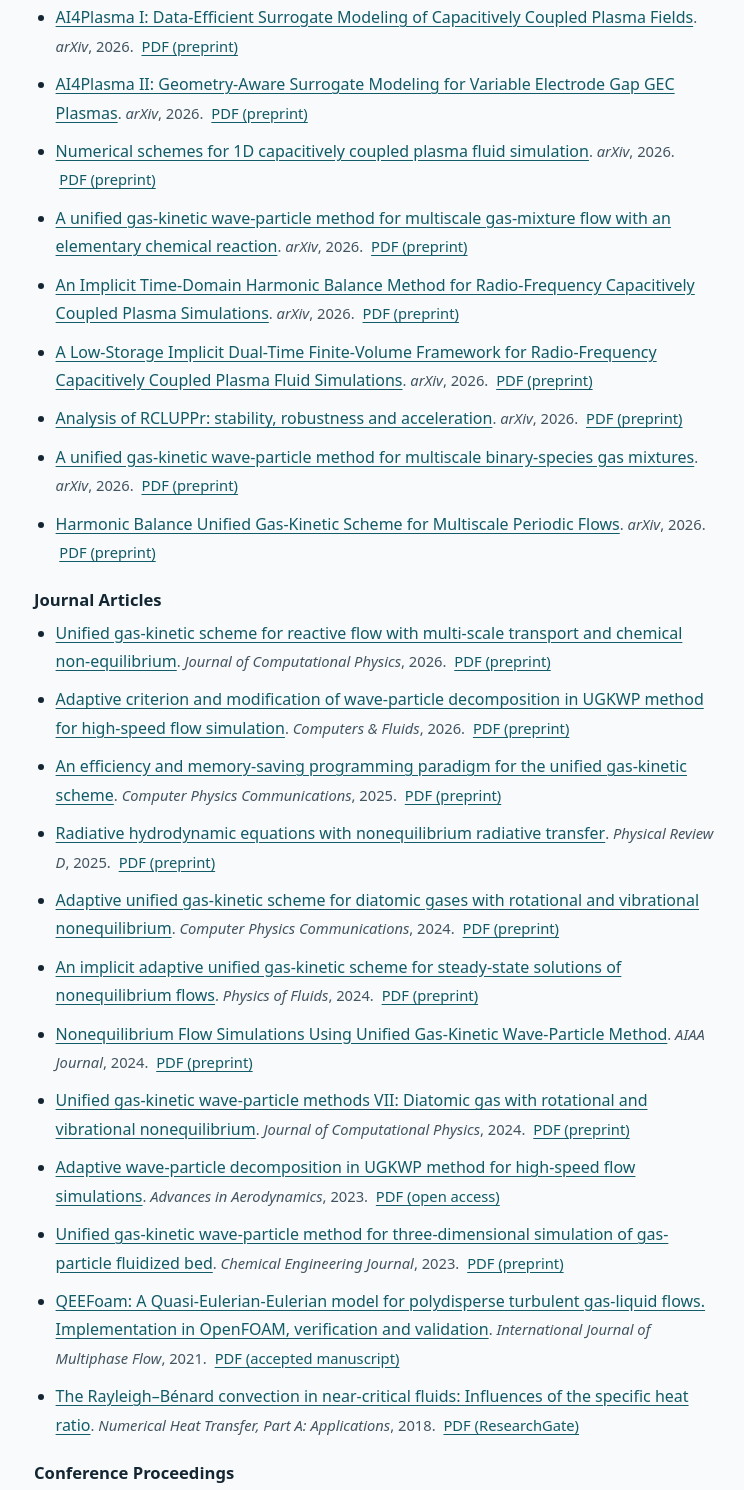
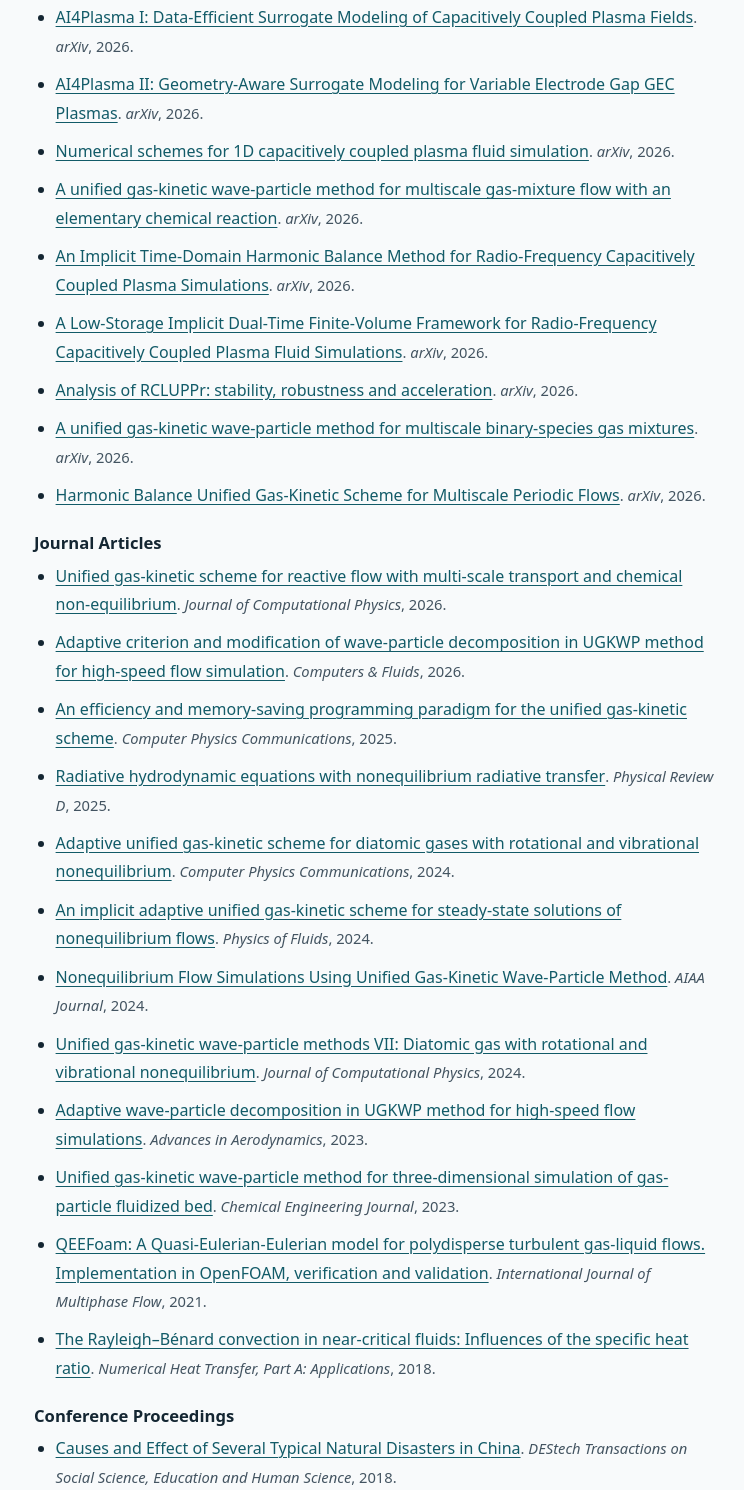
Before and after one commit to FrankWEI0423/frankwei0423.github.io, a plain HTML site: page en/index.html in a window 1280 px wide. Shown: the part 395-1885 px from the top of the page, without its empty margins (266-1010 px from the left). Drawn offline with Linux system fonts and the light colour scheme.

Commit message:
Link English publication titles directly to full-text PDFs

```diff
--- a/en/index.html
+++ b/en/index.html
@@ -28,7 +28,6 @@ ul{padding-left:1.35rem;margin:.5rem 0}
 li{margin-bottom:.62rem}
 .venue{color:var(--muted);font-size:.92em}
 .languages{justify-content:flex-end;align-items:center;gap:.15rem;margin:0 0 1.3rem;color:var(--muted)}.languages a{display:inline-flex;min-width:44px;min-height:44px;align-items:center;justify-content:center;border-radius:.45rem;text-decoration:none}.languages a[aria-current="page"]{background:#e2edef;color:var(--ink)}.languages a:hover{text-decoration:underline}
-.fulltext{display:inline-block;font-size:.92em;margin-left:.25em}
 </style>
 </head>
 <body><main>
@@ -41,35 +40,35 @@ li{margin-bottom:.62rem}
 <h2 id="publications">Publications</h2>
 <h3>Preprints</h3>
 <ul>
-<li><a lang="en" href="https://arxiv.org/abs/2611.15002">AI4Plasma I: Data-Efficient Surrogate Modeling of Capacitively Coupled Plasma Fields</a><span class="venue">. <i lang="en">arXiv</i>, 2026.</span> <span class="fulltext"><a href="https://arxiv.org/pdf/2611.15002">PDF (preprint)</a></span></li>
-<li><a lang="en" href="https://arxiv.org/abs/2611.15584">AI4Plasma II: Geometry-Aware Surrogate Modeling for Variable Electrode Gap GEC Plasmas</a><span class="venue">. <i lang="en">arXiv</i>, 2026.</span> <span class="fulltext"><a href="https://arxiv.org/pdf/2611.15584">PDF (preprint)</a></span></li>
-<li><a lang="en" href="https://arxiv.org/abs/2610.39140">Numerical schemes for 1D capacitively coupled plasma fluid simulation</a><span class="venue">. <i lang="en">arXiv</i>, 2026.</span> <span class="fulltext"><a href="https://arxiv.org/pdf/2610.39140">PDF (preprint)</a></span></li>
-<li><a lang="en" href="https://arxiv.org/abs/2608.25650">A unified gas-kinetic wave-particle method for multiscale gas-mixture flow with an elementary chemical reaction</a><span class="venue">. <i lang="en">arXiv</i>, 2026.</span> <span class="fulltext"><a href="https://arxiv.org/pdf/2608.25650">PDF (preprint)</a></span></li>
-<li><a lang="en" href="https://arxiv.org/abs/2607.18103">An Implicit Time-Domain Harmonic Balance Method for Radio-Frequency Capacitively Coupled Plasma Simulations</a><span class="venue">. <i lang="en">arXiv</i>, 2026.</span> <span class="fulltext"><a href="https://arxiv.org/pdf/2607.18103">PDF (preprint)</a></span></li>
-<li><a lang="en" href="https://arxiv.org/abs/2607.18123">A Low-Storage Implicit Dual-Time Finite-Volume Framework for Radio-Frequency Capacitively Coupled Plasma Fluid Simulations</a><span class="venue">. <i lang="en">arXiv</i>, 2026.</span> <span class="fulltext"><a href="https://arxiv.org/pdf/2607.18123">PDF (preprint)</a></span></li>
-<li><a lang="en" href="https://arxiv.org/abs/2607.15561">Analysis of RCLUPPr: stability, robustness and acceleration</a><span class="venue">. <i lang="en">arXiv</i>, 2026.</span> <span class="fulltext"><a href="https://arxiv.org/pdf/2607.15561">PDF (preprint)</a></span></li>
-<li><a lang="en" href="https://arxiv.org/abs/2605.22274">A unified gas-kinetic wave-particle method for multiscale binary-species gas mixtures</a><span class="venue">. <i lang="en">arXiv</i>, 2026.</span> <span class="fulltext"><a href="https://arxiv.org/pdf/2605.22274">PDF (preprint)</a></span></li>
-<li><a lang="en" href="https://arxiv.org/abs/2605.03479">Harmonic Balance Unified Gas-Kinetic Scheme for Multiscale Periodic Flows</a><span class="venue">. <i lang="en">arXiv</i>, 2026.</span> <span class="fulltext"><a href="https://arxiv.org/pdf/2605.03479">PDF (preprint)</a></span></li>
+<li><a lang="en" href="https://arxiv.org/pdf/2611.15002">AI4Plasma I: Data-Efficient Surrogate Modeling of Capacitively Coupled Plasma Fields</a><span class="venue">. <i lang="en">arXiv</i>, 2026.</span></li>
+<li><a lang="en" href="https://arxiv.org/pdf/2611.15584">AI4Plasma II: Geometry-Aware Surrogate Modeling for Variable Electrode Gap GEC Plasmas</a><span class="venue">. <i lang="en">arXiv</i>, 2026.</span></li>
+<li><a lang="en" href="https://arxiv.org/pdf/2610.39140">Numerical schemes for 1D capacitively coupled plasma fluid simulation</a><span class="venue">. <i lang="en">arXiv</i>, 2026.</span></li>
+<li><a lang="en" href="https://arxiv.org/pdf/2608.25650">A unified gas-kinetic wave-particle method for multiscale gas-mixture flow with an elementary chemical reaction</a><span class="venue">. <i lang="en">arXiv</i>, 2026.</span></li>
+<li><a lang="en" href="https://arxiv.org/pdf/2607.18103">An Implicit Time-Domain Harmonic Balance Method for Radio-Frequency Capacitively Coupled Plasma Simulations</a><span class="venue">. <i lang="en">arXiv</i>, 2026.</span></li>
+<li><a lang="en" href="https://arxiv.org/pdf/2607.18123">A Low-Storage Implicit Dual-Time Finite-Volume Framework for Radio-Frequency Capacitively Coupled Plasma Fluid Simulations</a><span class="venue">. <i lang="en">arXiv</i>, 2026.</span></li>
+<li><a lang="en" href="https://arxiv.org/pdf/2607.15561">Analysis of RCLUPPr: stability, robustness and acceleration</a><span class="venue">. <i lang="en">arXiv</i>, 2026.</span></li>
+<li><a lang="en" href="https://arxiv.org/pdf/2605.22274">A unified gas-kinetic wave-particle method for multiscale binary-species gas mixtures</a><span class="venue">. <i lang="en">arXiv</i>, 2026.</span></li>
+<li><a lang="en" href="https://arxiv.org/pdf/2605.03479">Harmonic Balance Unified Gas-Kinetic Scheme for Multiscale Periodic Flows</a><span class="venue">. <i lang="en">arXiv</i>, 2026.</span></li>
 </ul>
 <h3>Journal Articles</h3>
 <ul>
-<li><a lang="en" href="https://doi.org/10.1016/j.jcp.2025.114514">Unified gas-kinetic scheme for reactive flow with multi-scale transport and chemical non-equilibrium</a><span class="venue">. <i lang="en">Journal of Computational Physics</i>, 2026.</span> <span class="fulltext"><a href="https://arxiv.org/pdf/2412.09787">PDF (preprint)</a></span></li>
-<li><a lang="en" href="https://doi.org/10.1016/j.compfluid.2025.106896">Adaptive criterion and modification of wave-particle decomposition in UGKWP method for high-speed flow simulation</a><span class="venue">. <i lang="en">Computers &amp; Fluids</i>, 2026.</span> <span class="fulltext"><a href="https://arxiv.org/pdf/2506.12722">PDF (preprint)</a></span></li>
-<li><a lang="en" href="https://doi.org/10.1016/j.cpc.2025.109684">An efficiency and memory-saving programming paradigm for the unified gas-kinetic scheme</a><span class="venue">. <i lang="en">Computer Physics Communications</i>, 2025.</span> <span class="fulltext"><a href="https://arxiv.org/pdf/2412.06546">PDF (preprint)</a></span></li>
-<li><a lang="en" href="https://doi.org/10.1103/PhysRevD.111.103038">Radiative hydrodynamic equations with nonequilibrium radiative transfer</a><span class="venue">. <i lang="en">Physical Review D</i>, 2025.</span> <span class="fulltext"><a href="https://arxiv.org/pdf/2409.01827">PDF (preprint)</a></span></li>
-<li><a lang="en" href="https://doi.org/10.1016/j.cpc.2024.109324">Adaptive unified gas-kinetic scheme for diatomic gases with rotational and vibrational nonequilibrium</a><span class="venue">. <i lang="en">Computer Physics Communications</i>, 2024.</span> <span class="fulltext"><a href="https://arxiv.org/pdf/2312.02449">PDF (preprint)</a></span></li>
-<li><a lang="en" href="https://doi.org/10.1063/5.0232275">An implicit adaptive unified gas-kinetic scheme for steady-state solutions of nonequilibrium flows</a><span class="venue">. <i lang="en">Physics of Fluids</i>, 2024.</span> <span class="fulltext"><a href="https://arxiv.org/pdf/2407.15541">PDF (preprint)</a></span></li>
-<li><a lang="en" href="https://doi.org/10.2514/1.J063641">Nonequilibrium Flow Simulations Using Unified Gas-Kinetic Wave-Particle Method</a><span class="venue">. <i lang="en">AIAA Journal</i>, 2024.</span> <span class="fulltext"><a href="https://arxiv.org/pdf/2310.05182">PDF (preprint)</a></span></li>
-<li><a lang="en" href="https://doi.org/10.1016/j.jcp.2023.112610">Unified gas-kinetic wave-particle methods VII: Diatomic gas with rotational and vibrational nonequilibrium</a><span class="venue">. <i lang="en">Journal of Computational Physics</i>, 2024.</span> <span class="fulltext"><a href="https://arxiv.org/pdf/2211.12922">PDF (preprint)</a></span></li>
-<li><a lang="en" href="https://doi.org/10.1186/s42774-023-00156-y">Adaptive wave-particle decomposition in UGKWP method for high-speed flow simulations</a><span class="venue">. <i lang="en">Advances in Aerodynamics</i>, 2023.</span> <span class="fulltext"><a href="https://link.springer.com/content/pdf/10.1186/s42774-023-00156-y.pdf">PDF (open access)</a></span></li>
-<li><a lang="en" href="https://doi.org/10.1016/j.cej.2022.139541">Unified gas-kinetic wave-particle method for three-dimensional simulation of gas-particle fluidized bed</a><span class="venue">. <i lang="en">Chemical Engineering Journal</i>, 2023.</span> <span class="fulltext"><a href="https://arxiv.org/pdf/2206.13824">PDF (preprint)</a></span></li>
-<li><a lang="en" href="https://doi.org/10.1016/j.ijmultiphaseflow.2020.103544">QEEFoam: A Quasi-Eulerian-Eulerian model for polydisperse turbulent gas-liquid flows. Implementation in OpenFOAM, verification and validation</a><span class="venue">. <i lang="en">International Journal of Multiphase Flow</i>, 2021.</span> <span class="fulltext"><a href="https://iris.polito.it/retrieve/e384c433-c73c-d4b2-e053-9f05fe0a1d67/manuscript.pdf">PDF (accepted manuscript)</a></span></li>
-<li><a lang="en" href="https://doi.org/10.1080/10407782.2018.1505095">The Rayleigh–Bénard convection in near-critical fluids: Influences of the specific heat ratio</a><span class="venue">. <i lang="en">Numerical Heat Transfer, Part A: Applications</i>, 2018.</span> <span class="fulltext"><a href="https://www.researchgate.net/profile/Zhan-Chao-Hu/publication/327945796_The_Rayleigh-Benard_convection_in_near-critical_fluids_Influences_of_the_specific_heat_ratio/links/665ec963d59c846ad430243d/The-Rayleigh-Benard-convection-in-near-critical-fluids-Influences-of-the-specific-heat-ratio.pdf">PDF (ResearchGate)</a></span></li>
+<li><a lang="en" href="https://arxiv.org/pdf/2412.09787">Unified gas-kinetic scheme for reactive flow with multi-scale transport and chemical non-equilibrium</a><span class="venue">. <i lang="en">Journal of Computational Physics</i>, 2026.</span></li>
+<li><a lang="en" href="https://arxiv.org/pdf/2506.12722">Adaptive criterion and modification of wave-particle decomposition in UGKWP method for high-speed flow simulation</a><span class="venue">. <i lang="en">Computers &amp; Fluids</i>, 2026.</span></li>
+<li><a lang="en" href="https://arxiv.org/pdf/2412.06546">An efficiency and memory-saving programming paradigm for the unified gas-kinetic scheme</a><span class="venue">. <i lang="en">Computer Physics Communications</i>, 2025.</span></li>
+<li><a lang="en" href="https://arxiv.org/pdf/2409.01827">Radiative hydrodynamic equations with nonequilibrium radiative transfer</a><span class="venue">. <i lang="en">Physical Review D</i>, 2025.</span></li>
+<li><a lang="en" href="https://arxiv.org/pdf/2312.02449">Adaptive unified gas-kinetic scheme for diatomic gases with rotational and vibrational nonequilibrium</a><span class="venue">. <i lang="en">Computer Physics Communications</i>, 2024.</span></li>
+<li><a lang="en" href="https://arxiv.org/pdf/2407.15541">An implicit adaptive unified gas-kinetic scheme for steady-state solutions of nonequilibrium flows</a><span class="venue">. <i lang="en">Physics of Fluids</i>, 2024.</span></li>
+<li><a lang="en" href="https://arxiv.org/pdf/2310.05182">Nonequilibrium Flow Simulations Using Unified Gas-Kinetic Wave-Particle Method</a><span class="venue">. <i lang="en">AIAA Journal</i>, 2024.</span></li>
+<li><a lang="en" href="https://arxiv.org/pdf/2211.12922">Unified gas-kinetic wave-particle methods VII: Diatomic gas with rotational and vibrational nonequilibrium</a><span class="venue">. <i lang="en">Journal of Computational Physics</i>, 2024.</span></li>
+<li><a lang="en" href="https://link.springer.com/content/pdf/10.1186/s42774-023-00156-y.pdf">Adaptive wave-particle decomposition in UGKWP method for high-speed flow simulations</a><span class="venue">. <i lang="en">Advances in Aerodynamics</i>, 2023.</span></li>
+<li><a lang="en" href="https://arxiv.org/pdf/2206.13824">Unified gas-kinetic wave-particle method for three-dimensional simulation of gas-particle fluidized bed</a><span class="venue">. <i lang="en">Chemical Engineering Journal</i>, 2023.</span></li>
+<li><a lang="en" href="https://iris.polito.it/retrieve/e384c433-c73c-d4b2-e053-9f05fe0a1d67/manuscript.pdf">QEEFoam: A Quasi-Eulerian-Eulerian model for polydisperse turbulent gas-liquid flows. Implementation in OpenFOAM, verification and validation</a><span class="venue">. <i lang="en">International Journal of Multiphase Flow</i>, 2021.</span></li>
+<li><a lang="en" href="https://www.researchgate.net/profile/Zhan-Chao-Hu/publication/327945796_The_Rayleigh-Benard_convection_in_near-critical_fluids_Influences_of_the_specific_heat_ratio/links/665ec963d59c846ad430243d/The-Rayleigh-Benard-convection-in-near-critical-fluids-Influences-of-the-specific-heat-ratio.pdf">The Rayleigh–Bénard convection in near-critical fluids: Influences of the specific heat ratio</a><span class="venue">. <i lang="en">Numerical Heat Transfer, Part A: Applications</i>, 2018.</span></li>
 </ul>
 <h3>Conference Proceedings</h3>
 <ul>
-<li><a lang="en" href="https://doi.org/10.12783/dtssehs/adess2017/17875">Causes and Effect of Several Typical Natural Disasters in China</a><span class="venue">. <i lang="en">DEStech Transactions on Social Science, Education and Human Science</i>, 2018.</span></li>
-<li><a lang="en" href="https://doi.org/10.1088/1757-899X/274/1/012012">The development and application of CFD technology in mechanical engineering</a><span class="venue">. <i lang="en">IOP Conference Series: Materials Science and Engineering</i>, 2017.</span></li>
+<li><a lang="en" href="https://www.researchgate.net/profile/Yufeng-Wei-5/publication/322710937_Causes_and_Effect_of_Several_Typical_Natural_Disasters_in_China/links/5fb81df4458515b7975a7837/Causes-and-Effect-of-Several-Typical-Natural-Disasters-in-China.pdf">Causes and Effect of Several Typical Natural Disasters in China</a><span class="venue">. <i lang="en">DEStech Transactions on Social Science, Education and Human Science</i>, 2018.</span></li>
+<li><a lang="en" href="https://www.researchgate.net/publication/321770612_The_development_and_application_of_CFD_technology_in_mechanical_engineering/fulltext/5a318ca1a6fdcc9b2d4bf7aa/The-development-and-application-of-CFD-technology-in-mechanical-engineering.pdf">The development and application of CFD technology in mechanical engineering</a><span class="venue">. <i lang="en">IOP Conference Series: Materials Science and Engineering</i>, 2017.</span></li>
 </ul>
 </section>
 </main></body></html>
```
